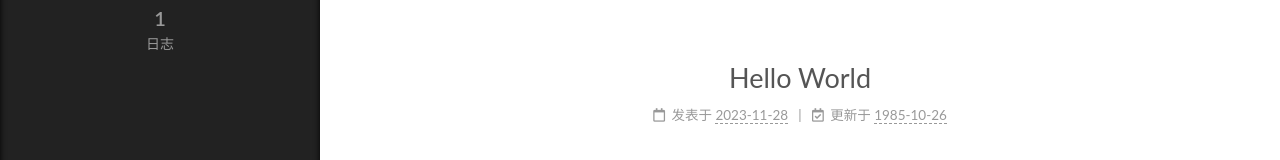
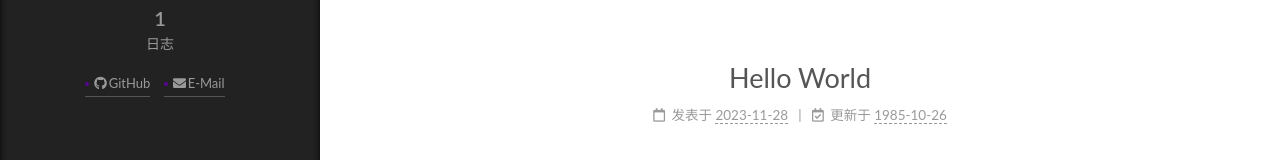
Before and after one commit to DABINB/DABINB.github.io, a plain HTML site: page 2023/11/28/hello-world/index.html in a window 1280 px wide. Both pictures are taken after a click on the item "站点概览". Shown: the part 286-446 px from the top of the page. Drawn offline with Linux system fonts and the light colour scheme.

Commit message:
Site updated: 2023-11-29 16:12:39

```diff
--- a/2023/11/28/hello-world/index.html
+++ b/2023/11/28/hello-world/index.html
@@ -305,6 +305,14 @@
       </div>
   </nav>
 </div>
+  <div class="links-of-author motion-element">
+      <span class="links-of-author-item">
+        <a href="https://github.com/DABINB?tab=repositories" title="GitHub → https:&#x2F;&#x2F;github.com&#x2F;DABINB?tab&#x3D;repositories" rel="noopener" target="_blank"><i class="fab fa-github fa-fw"></i>GitHub</a>
+      </span>
+      <span class="links-of-author-item">
+        <a href="mailto:23S104106@stu.hit.edu.cn" title="E-Mail → mailto:23S104106@stu.hit.edu.cn" rel="noopener" target="_blank"><i class="fa fa-envelope fa-fw"></i>E-Mail</a>
+      </span>
+  </div>
 
 
 
--- a/css/main.css
+++ b/css/main.css
@@ -1169,7 +1169,7 @@ pre .javascript .function {
 }
 .links-of-author a::before,
 .links-of-author span.exturl::before {
-  background: #cbf4ff;
+  background: #580493;
   border-radius: 50%;
   content: ' ';
   display: inline-block;
```
Also changed, not shown: archives/2023/11/index.html (+8 -0 lines), archives/2023/index.html (+8 -0 lines), archives/index.html (+8 -0 lines), index.html (+8 -0 lines).
